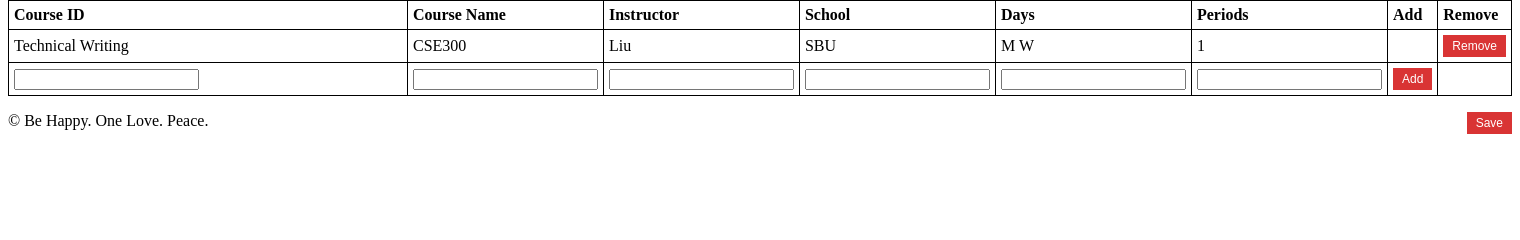
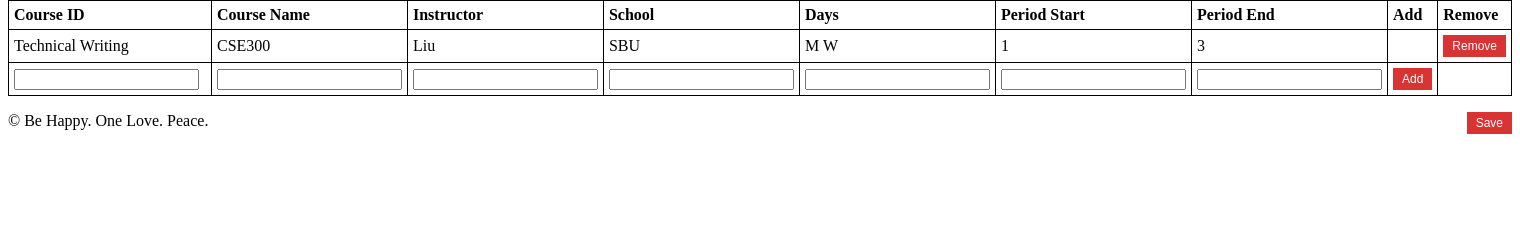
Before and after one commit to karlfloersch/School-Schedule-Management, a Django app: template schedules/templates/student_dash.html in a window 1520 px wide. Shown: the part 267-507 px from the top of the page. Run offline with Django 3.2, Linux system fonts and the light colour scheme; the template is opened without the code that fills it, so the values that code supplies are empty; parts of the project's set-up code (start-up, migrations or seed data) failed here and were passed over; some libraries are stand-ins or nearby versions.

Commit message:
added period start and end for assigned schedule

```diff
--- a/static/js/studentDash.js
+++ b/static/js/studentDash.js
@@ -83,7 +83,8 @@ function createAssignSche(){
     <td><b>Instructor</b></td>\
     <td><b>School</b></td>\
     <td><b>Days</b></td>\
-    <td><b>Periods</b></td>\
+    <td><b>Period Start</b></td>\
+    <td><b>Period End</b></td>\
     <td><b>Add</b></td>\
     <td><b>Remove</b></td>');
 
@@ -93,6 +94,7 @@ function createAssignSche(){
     <td>SBU</td>\
     <td>M W</td>\
     <td>1</td>\
+    <td>3</td>\
     <td></td>\
     <td><input type="button" class="btn" value = "Remove" \
       onClick="Javacsript:deleteListRow(this)"></td>');
@@ -103,7 +105,8 @@ function createAssignSche(){
     <td><input type="text" id="instructor"></td>\
     <td><input type="text" id="School"></td>\
     <td><input type="text" id="days"></td>\
-    <td><input type="text" id="Period"></td>\
+    <td><input type="text" id="periodStart"></td>\
+    <td><input type="text" id="periodEnd"></td>\
     <td><input type="button" class="btn" value = "Add"\
       onClick="Javacsript:addAssignCourse()"></td>\
     <td></td>');
@@ -114,7 +117,8 @@ function addAssignCourse(){
   var instr = $('#instructor').val();
   var sch = $('#School').val();
   var days = $('#days').val();
-  var period = $('#Period').val();
+  var periodStart = $('#periodStart').val();
+  var periodEnd = $('#periodEnd').val();
 
   var table = $('#assignSch').children();
 
@@ -126,7 +130,8 @@ function addAssignCourse(){
     <td>'+ instr +'</td>\
     <td>'+ sch +'</td>\
     <td>'+ days +'</td>\
-    <td>'+ period +'</td>\
+    <td>'+ periodStart +'</td>\
+    <td>'+ periodEnd +'</td>\
     <td></td>\
     <td><input type="button" class="btn" value = "Remove"\
       onClick="Javacsript:deleteListRow(this)"></td>');
@@ -137,7 +142,8 @@ function addAssignCourse(){
       <td><input type="text" id="instructor"></td>\
       <td><input type="text" id="School"></td>\
       <td><input type="text" id="days"></td>\
-      <td><input type="text" id="Period"></td>\
+      <td><input type="text" id="periodStart"></td>\
+      <td><input type="text" id="periodEnd"></td>\
       <td><input type="button" class="btn" value = "Add"\
         onClick="Javacsript:addAssignCourse()"></td>\
       <td></td>');
```
Also changed, not shown: static/css/styles.css (line endings or trailing spaces).
